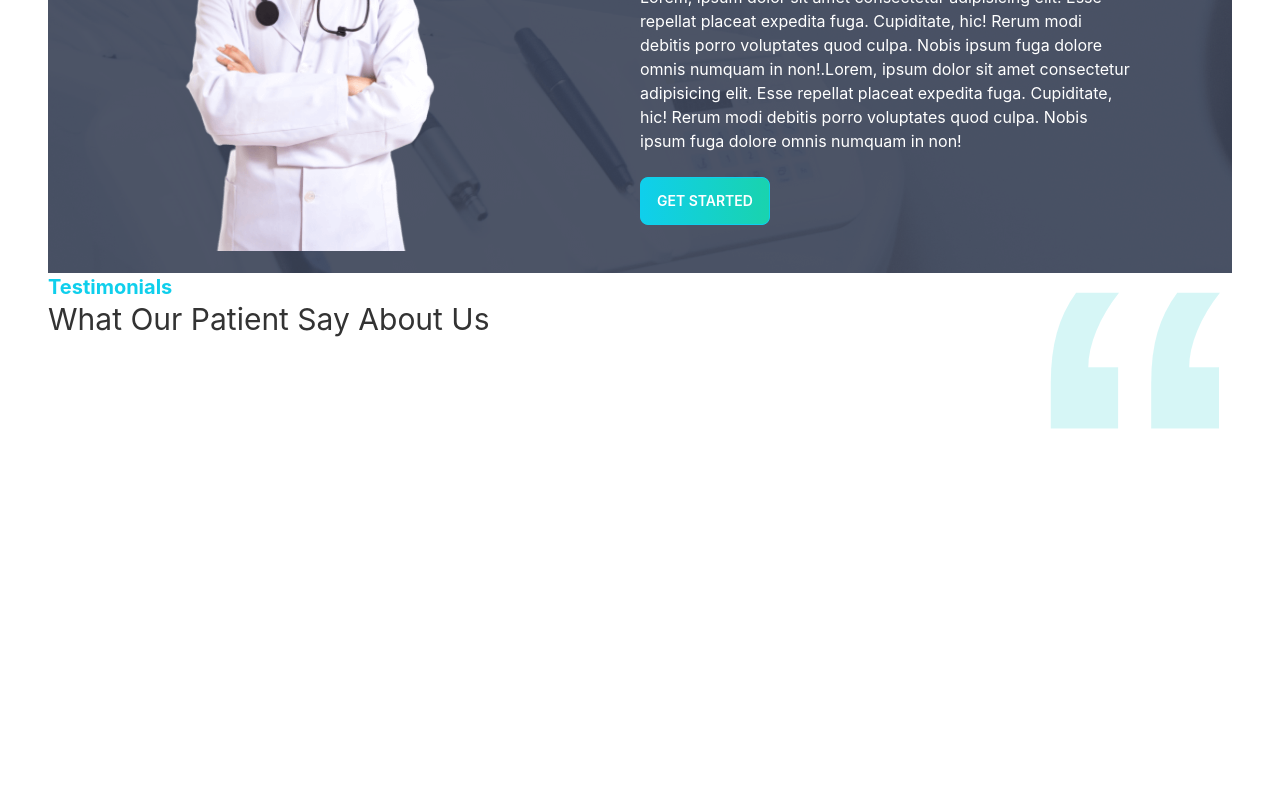
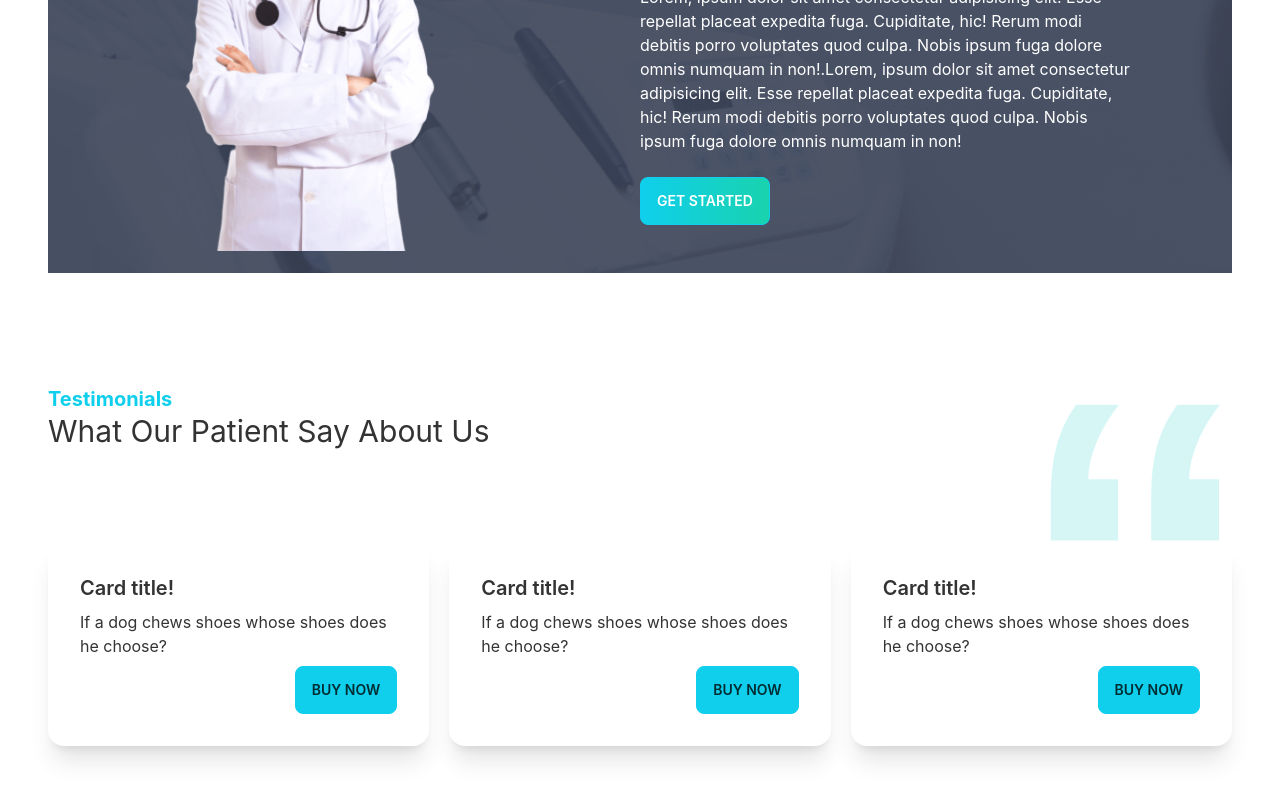
Before and after one commit to afrin100/doctors-portal, a React (Create React App) app: page /home in a window 1280 px wide. Shown: the part 2362-3162 px from the top of the page. Before the commit the page ends 2792 px from the top, so only its background shows below. Built offline with nearby package versions, Linux system fonts and the light colour scheme.

Commit message:
review added

```diff
--- /dev/null
+++ b/src/Pages/Review/Review.js
@@ -0,0 +1,17 @@
+import React from 'react';
+
+const Review = ({review}) => {
+    return (
+        <div class="card lg-w-max-lg bg-base-100 shadow-xl">
+            <div class="card-body">
+                <h2 class="card-title">Card title!</h2>
+                <p>If a dog chews shoes whose shoes does he choose?</p>
+                <div class="card-actions justify-end">
+                    <button class="btn btn-primary">Buy Now</button>
+                </div>
+            </div>
+        </div>
+    );
+};
+
+export default Review;
--- a/src/Pages/Testimonials/Testimonial.js
+++ b/src/Pages/Testimonials/Testimonial.js
@@ -1,8 +1,32 @@
 import React from 'react';
-import quote from '../../assets/icons/quote.svg'
+import quote from '../../assets/icons/quote.svg';
+import people1 from '../../assets/images/people1.png';
+import people2 from '../../assets/images/people2.png';
+import people3 from '../../assets/images/people3.png';
+import Review from '../Review/Review';
 const Testimonial = () => {
+    const reviews=[
+        {
+            _id:1,
+            name:'Winson Herry',
+            review:'',
+            img:people1
+        },
+        {
+            _id:2,
+            name:'Winson Herry',
+            review:'',
+            img:people2
+        },
+        {
+            _id:3,
+            name:'Winson Herry',
+            review:'',
+            img:people3
+        }
+    ]
     return (
-        <section>
+        <section className='my-28'>
             <div className='flex justify-between'>
                 <div>
                     <h2 className="text-xl text-primary font-bold">Testimonials</h2>
@@ -12,7 +36,14 @@ const Testimonial = () => {
                     <img src={quote} className='w-24 lg:w-48' alt="" srcset="" />
                 </div>
             </div>
-            <div></div>
+            <div className='grid grid-cols-1 md:grid-cols-2 lg:grid-cols-3 gap-5'>
+                {
+                    reviews.map(review=><Review
+                    key={review._id}
+                    review={review}
+                    ></Review>)
+                }
+            </div>
         </section>
     );
 };
```
